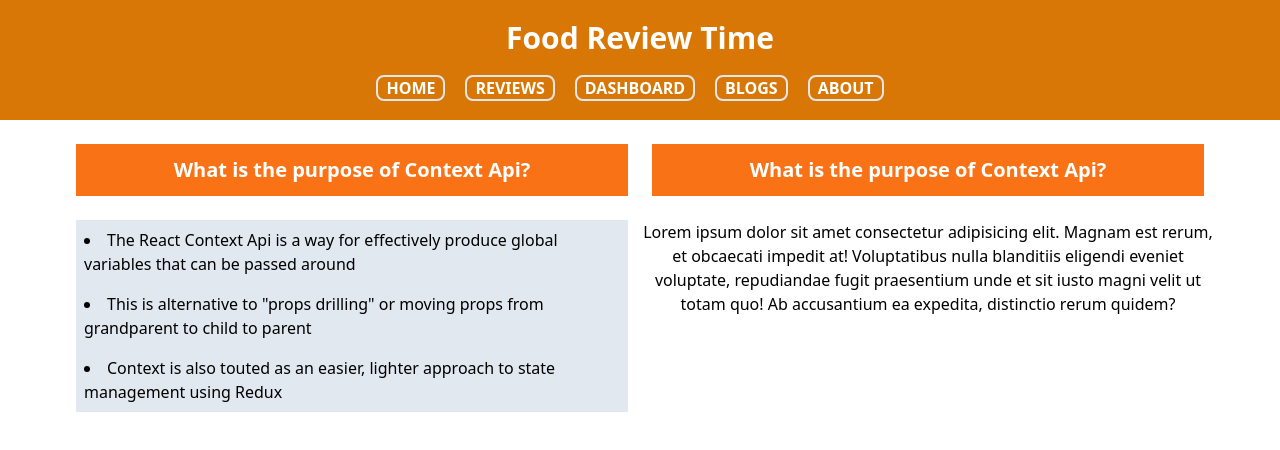
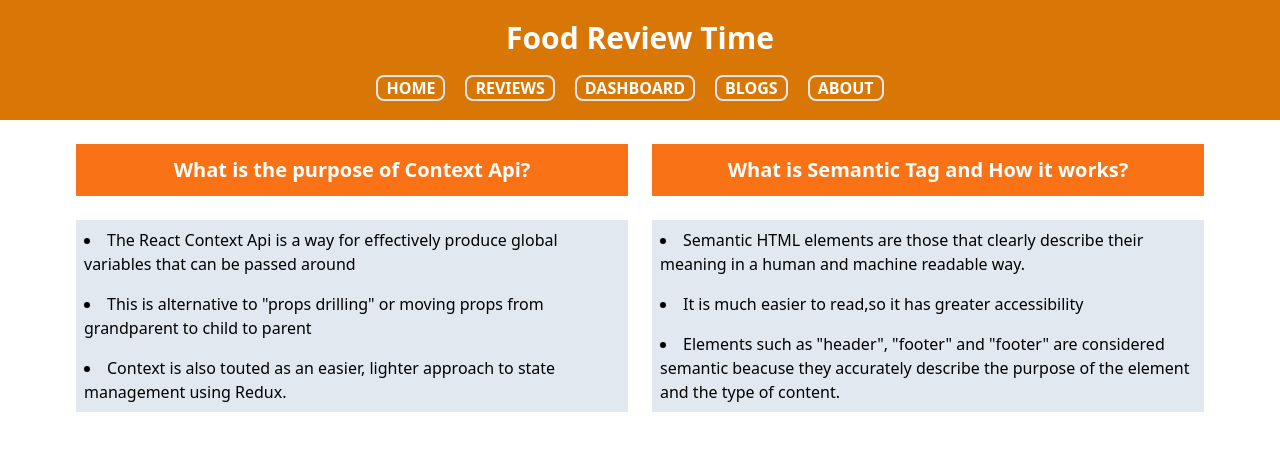
Before and after one commit to mdmehedihasan/food-review-time, a React (Create React App) app: page /blogs in a window 1280 px wide. Shown: the top 450 px of the page. Built offline with nearby package versions, Linux system fonts and the light colour scheme.

Commit message:
address edited

```diff
--- a/src/Component/About/About.js
+++ b/src/Component/About/About.js
@@ -2,9 +2,15 @@ import React from 'react';
 
 const About = () => {
     return (
-        <div>
-            <p>This is about</p>
+
+        <div className='my-5'>
+            <h1 className='text-3xl font-bold py-3'>We Provide Fresh Food</h1>
+            <p className='text-xl font-bold'>We are always try to give fresh item and take the rsponsibility</p>
+            <h3 className='text-2xl font-semibold'>Our Address:</h3>
+            <p className='text-xl'> House No.84, Road No, 7/A, Satmasjid Road, Dhaka 1205.</p>
+
         </div>
+
     );
 };
 
--- a/src/Component/Blogs/Blogs.js
+++ b/src/Component/Blogs/Blogs.js
@@ -11,18 +11,26 @@ const Blogs = () => {
                     <li className='bg-slate-200 p-2'>The React Context Api is a way for effectively produce global variables that can be passed around</li>
                     <li className='bg-slate-200 p-2'>This is alternative to "props drilling" or moving props from grandparent to child to parent</li>
                     <li className='bg-slate-200 p-2'>
-                        Context is also touted as an easier, lighter approach to state management using Redux
+                        Context is also touted as an easier, lighter approach to state management using Redux.
                     </li>
+
                 </p>
             </div>
             <div className='flex-1'>
                 <h1 className='text-xl font-bold my-6 bg-orange-500 text-white mx-3 py-3 '>
-                    What is the purpose of Context Api?
+                    What is Semantic Tag and How it works?
                 </h1>
-                <p>Lorem ipsum dolor sit amet consectetur adipisicing elit. Magnam est rerum, et obcaecati impedit at! Voluptatibus nulla blanditiis eligendi eveniet voluptate, repudiandae fugit praesentium unde et sit iusto magni velit ut totam quo! Ab accusantium ea expedita, distinctio rerum quidem?</p>
+                <p className='text-left mx-3'>
+                    <li className='bg-slate-200 p-2'>Semantic HTML elements are those that clearly describe their meaning in a human and machine readable way.</li>
+                    <li className='bg-slate-200 p-2'>It is much easier to read,so it has greater accessibility</li>
+                    <li className='bg-slate-200 p-2'>
+                        Elements such as "header", "footer" and "footer" are considered semantic beacuse they accurately describe the purpose of the element and the type of content.
+                    </li>
+
+                </p>
             </div>
 
-        </div>
+        </div >
     );
 };
 
```
